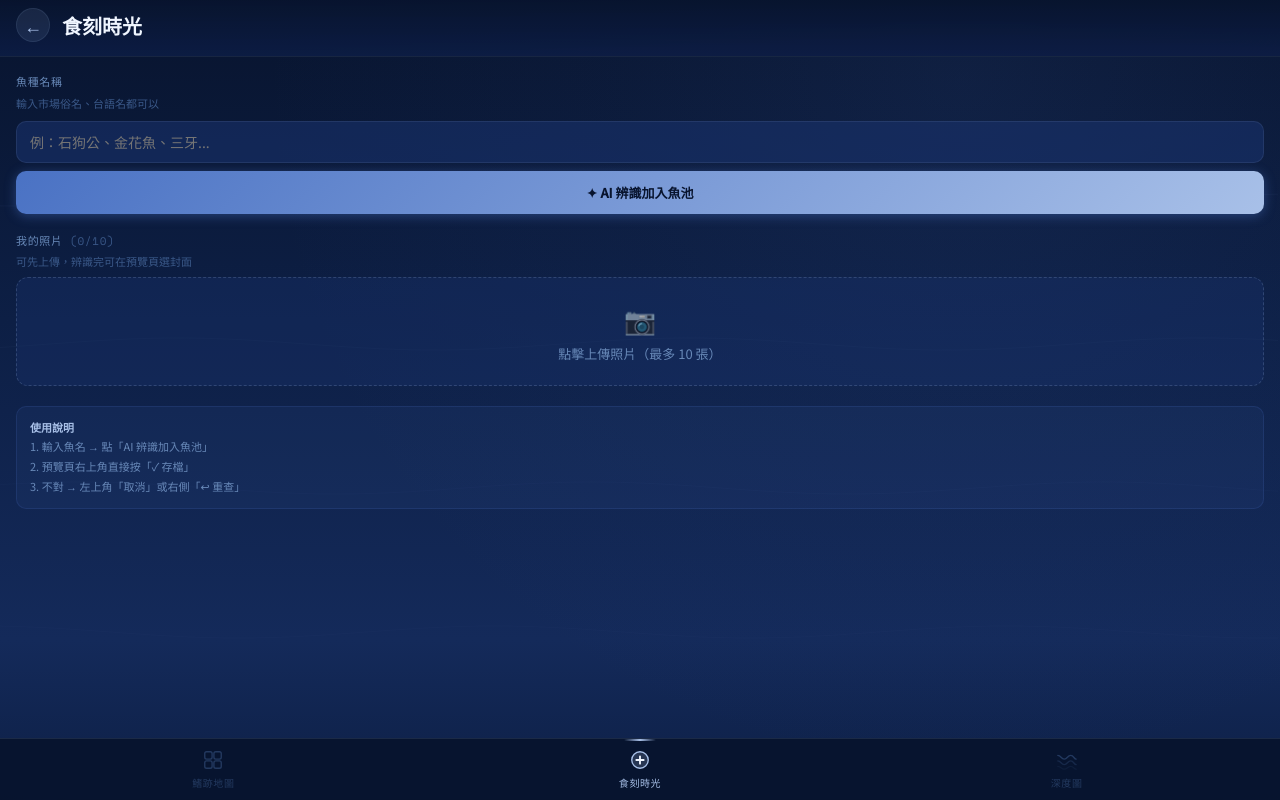
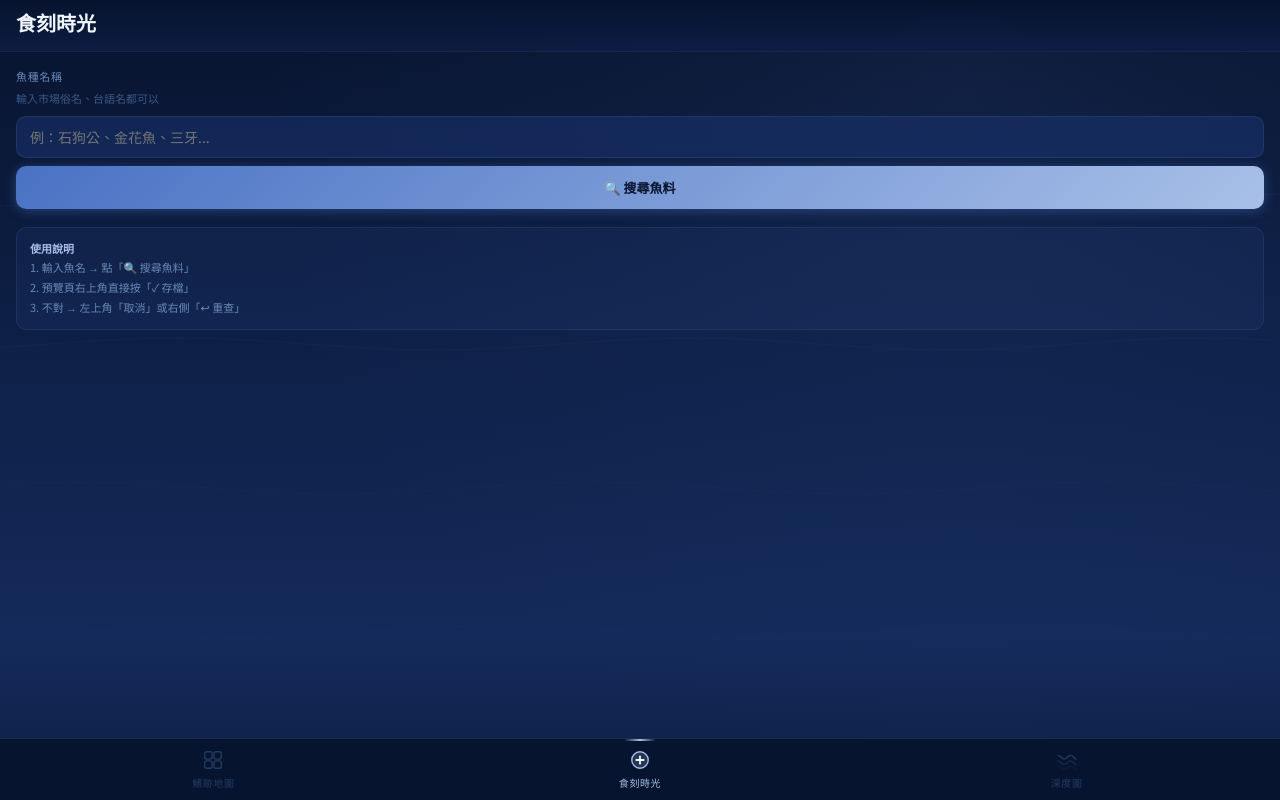
Before and after one commit to fiveup1/fish-app, a React (Vite) app: page /add in a window 1280 px wide. Built offline with nearby package versions, Linux system fonts and the light colour scheme.

Commit message:
DEEP CHANGE ，ICON CHANGE

```diff
--- a/index.html
+++ b/index.html
@@ -3,9 +3,13 @@
   <head>
     <meta charset="UTF-8" />
     <link rel="icon" type="image/svg+xml" href="/favicon.svg" />
+    <link rel="manifest" href="/manifest.json" />
     <meta name="viewport" content="width=device-width, initial-scale=1.0, maximum-scale=1.0, user-scalable=no, viewport-fit=cover" />
     <meta name="apple-mobile-web-app-capable" content="yes" />
     <meta name="apple-mobile-web-app-status-bar-style" content="black-translucent" />
+    <meta name="apple-mobile-web-app-title" content="鰭跡食刻" />
+    <meta name="mobile-web-app-capable" content="yes" />
+    <meta name="theme-color" content="#08142e" />
     <title>鰭跡食刻</title>
     <link rel="preconnect" href="https://fonts.googleapis.com">
     <link rel="preconnect" href="https://fonts.gstatic.com" crossorigin>
--- a/src/pages/AddPage.jsx
+++ b/src/pages/AddPage.jsx
@@ -308,14 +308,7 @@ export default function AddPage() {
         backdropFilter: 'blur(24px)', WebkitBackdropFilter: 'blur(24px)',
         borderBottom: '1px solid var(--border-subtle)',
         position: 'sticky', top: 0, zIndex: 10,
-        display: 'flex', alignItems: 'center', gap: 12,
       }}>
-        <button onClick={() => navigate('/')} style={{
-          background: 'rgba(168,192,232,0.1)', color: 'var(--text-secondary)',
-          fontSize: 18, width: 34, height: 34, borderRadius: '50%',
-          display: 'flex', alignItems: 'center', justifyContent: 'center',
-          border: '1px solid var(--border-subtle)', flexShrink: 0,
-        }}>←</button>
         <h2 style={{ fontFamily: 'var(--font-display)', fontSize: 20, fontWeight: 700 }}>食刻時光</h2>
       </div>
 
@@ -344,43 +337,18 @@ export default function AddPage() {
           }}>
             {aiLoading
               ? <><span style={{ width: 13, height: 13, borderRadius: '50%', border: '2px solid rgba(74,114,196,0.5)', borderTopColor: 'transparent', display: 'inline-block', animation: 'spin 0.7s linear infinite' }} />查詢中...</>
-              : '✦ AI 辨識加入魚池'}
+              : '🔍 搜尋魚料'}
           </button>
           {error && (
             <div style={{ marginTop: 10, padding: '9px 12px', background: 'rgba(255,128,102,0.08)', border: '1px solid rgba(255,128,102,0.3)', borderRadius: 8, color: 'var(--accent-coral)', fontSize: 12 }}>{error}</div>
           )}
         </section>
 
-        {/* Photos */}
-        <section style={{ marginBottom: 20 }}>
-          <label style={{ ...S.label, marginBottom: 4 }}>
-            我的照片 <span style={{ color: 'var(--text-dim)', fontWeight: 400 }}>({photos.length}/10)</span>
-          </label>
-          <p style={{ fontSize: 11, color: 'var(--text-dim)', marginBottom: 8 }}>可先上傳，辨識完可在預覽頁選封面</p>
-          <input ref={fileInputRef} type="file" accept="image/*" multiple style={{ display: 'none' }} onChange={handlePhotoSelect} />
-          {photos.length > 0 ? (
-            <div style={{ display: 'grid', gridTemplateColumns: 'repeat(3, 1fr)', gap: 8 }}>
-              {photos.map((p, i) => (
-                <div key={i} style={{ position: 'relative', aspectRatio: '1', borderRadius: 10, overflow: 'hidden', border: '1px solid var(--border-subtle)' }}>
-                  <img src={p.preview} style={{ width: '100%', height: '100%', objectFit: 'cover' }} />
-                  <button onClick={() => removePhoto(i)} style={{ position: 'absolute', top: 5, right: 5, width: 22, height: 22, borderRadius: '50%', background: 'rgba(8,20,46,0.85)', border: '1px solid rgba(255,128,102,0.5)', color: 'var(--accent-coral)', fontSize: 13, display: 'flex', alignItems: 'center', justifyContent: 'center' }}>×</button>
-                </div>
-              ))}
-              {photos.length < 10 && (
-                <button onClick={() => fileInputRef.current?.click()} style={{ aspectRatio: '1', borderRadius: 10, background: 'rgba(26,52,112,0.4)', border: '1px dashed var(--border-mid)', color: 'var(--text-muted)', fontSize: 22 }}>+</button>
-              )}
-            </div>
-          ) : (
-            <button onClick={() => fileInputRef.current?.click()} style={{ width: '100%', padding: '22px 16px', borderRadius: 12, background: 'rgba(26,52,112,0.35)', border: '1px dashed var(--border-mid)', color: 'var(--text-muted)', fontSize: 13, display: 'flex', flexDirection: 'column', alignItems: 'center', gap: 7 }}>
-              <span style={{ fontSize: 26, opacity: 0.6 }}>📷</span>
-              <span>點擊上傳照片（最多 10 張）</span>
-            </button>
-          )}
-        </section>
+
 
         <div style={{ padding: '11px 13px', borderRadius: 10, background: 'rgba(74,114,196,0.08)', border: '1px solid rgba(74,114,196,0.18)', fontSize: 11, color: 'var(--text-muted)', lineHeight: 1.8 }}>
           <span style={{ color: 'var(--accent-sky)', fontWeight: 600 }}>使用說明</span><br />
-          1. 輸入魚名 → 點「AI 辨識加入魚池」<br />
+          1. 輸入魚名 → 點「🔍 搜尋魚料」<br />
           2. 預覽頁右上角直接按「✓ 存檔」<br />
           3. 不對 → 左上角「取消」或右側「↩ 重查」
         </div>
--- a/src/pages/DepthPage.jsx
+++ b/src/pages/DepthPage.jsx
@@ -16,17 +16,14 @@ const CARD_H       = 96     // card height (photo + name)
 const COL_GAP      = 8      // gap between columns
 const LEFT_RULER_W = 52
 
-// 分段線性映射：0-200m 佔 55%，200-3000m 佔 45%
-// 這樣淺海食用魚區間更清楚
+// 分段線性映射：0-200m 佔 80%，200-3000m 佔 20%
 function getDepthY(depth, h) {
   const MAX_DEPTH = 3000
   const d = Math.min(depth, MAX_DEPTH)
   if (d <= 200) {
-    // 0-200m → 0 ~ 55% of h
-    return (d / 200) * h * 0.55
+    return (d / 200) * h * 0.80
   } else {
-    // 200-3000m → 55% ~ 100% of h
-    return h * 0.55 + ((d - 200) / (MAX_DEPTH - 200)) * h * 0.45
+    return h * 0.80 + ((d - 200) / (MAX_DEPTH - 200)) * h * 0.20
   }
 }
 
@@ -109,7 +106,7 @@ export default function DepthPage() {
               backdropFilter: 'blur(12px)',
               borderRight: '1px solid var(--border-subtle)',
             }}>
-              {[0, 10, 30, 50, 100, 200, 500, 1000, 2000, 3000].map(depth => {
+              {[0, 10, 20, 30, 40, 50, 60, 70, 80, 90, 100, 150, 200, 500, 1000, 2000, 3000].map(depth => {
                 const y = getDepthY(depth, CONTAINER_H) + 40
                 return (
                   <div key={depth} style={{
@@ -123,7 +120,7 @@ export default function DepthPage() {
                 )
               })}
               {/* tick marks */}
-              {[0, 10, 30, 50, 100, 200, 500, 1000, 2000, 3000].map(depth => {
+              {[0, 10, 20, 30, 40, 50, 60, 70, 80, 90, 100, 150, 200, 500, 1000, 2000, 3000].map(depth => {
                 const y = getDepthY(depth, CONTAINER_H) + 40
                 return (
                   <div key={`tick-${depth}`} style={{
```
Also changed, not shown: public/manifest.json (added).
